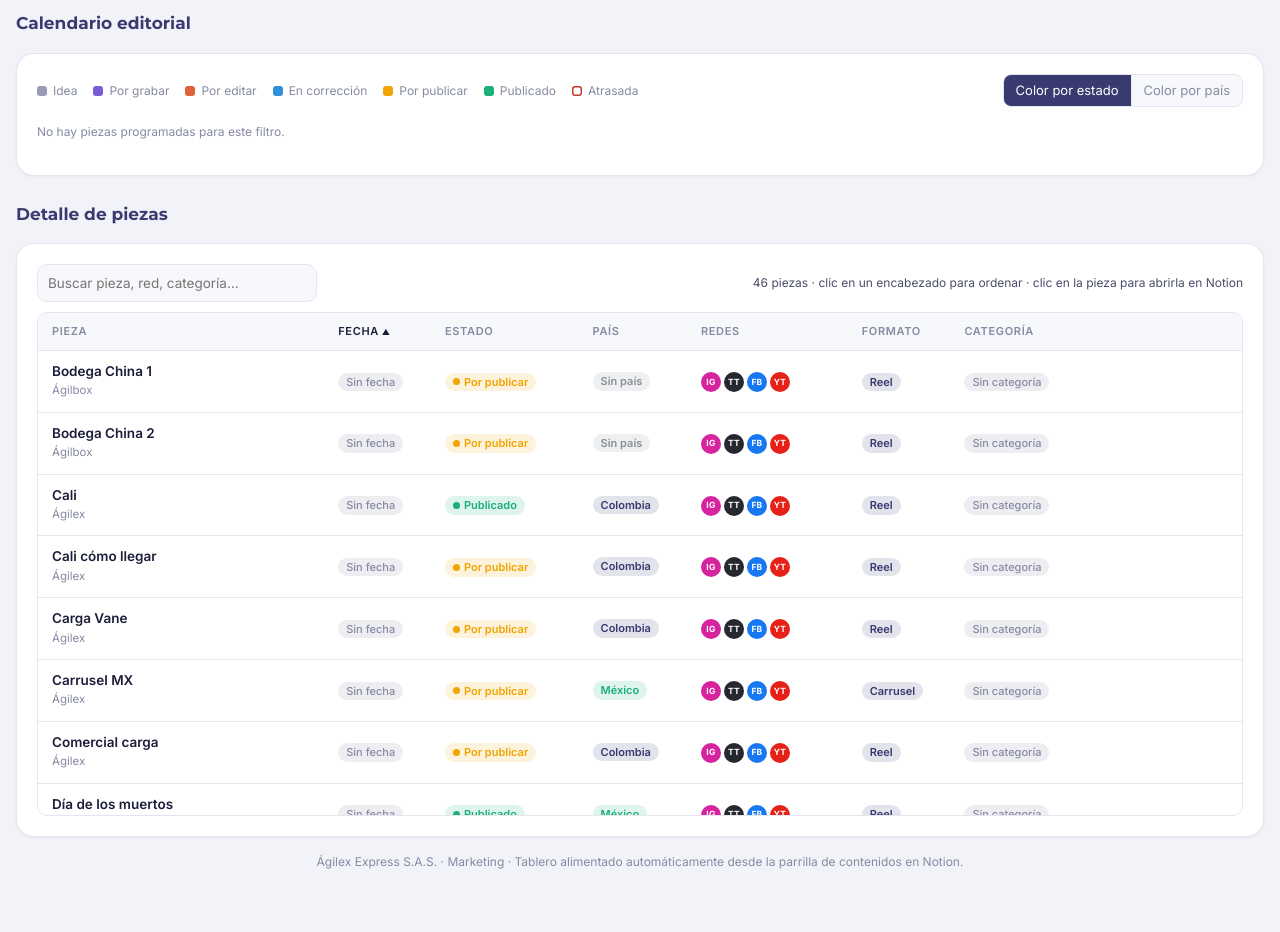
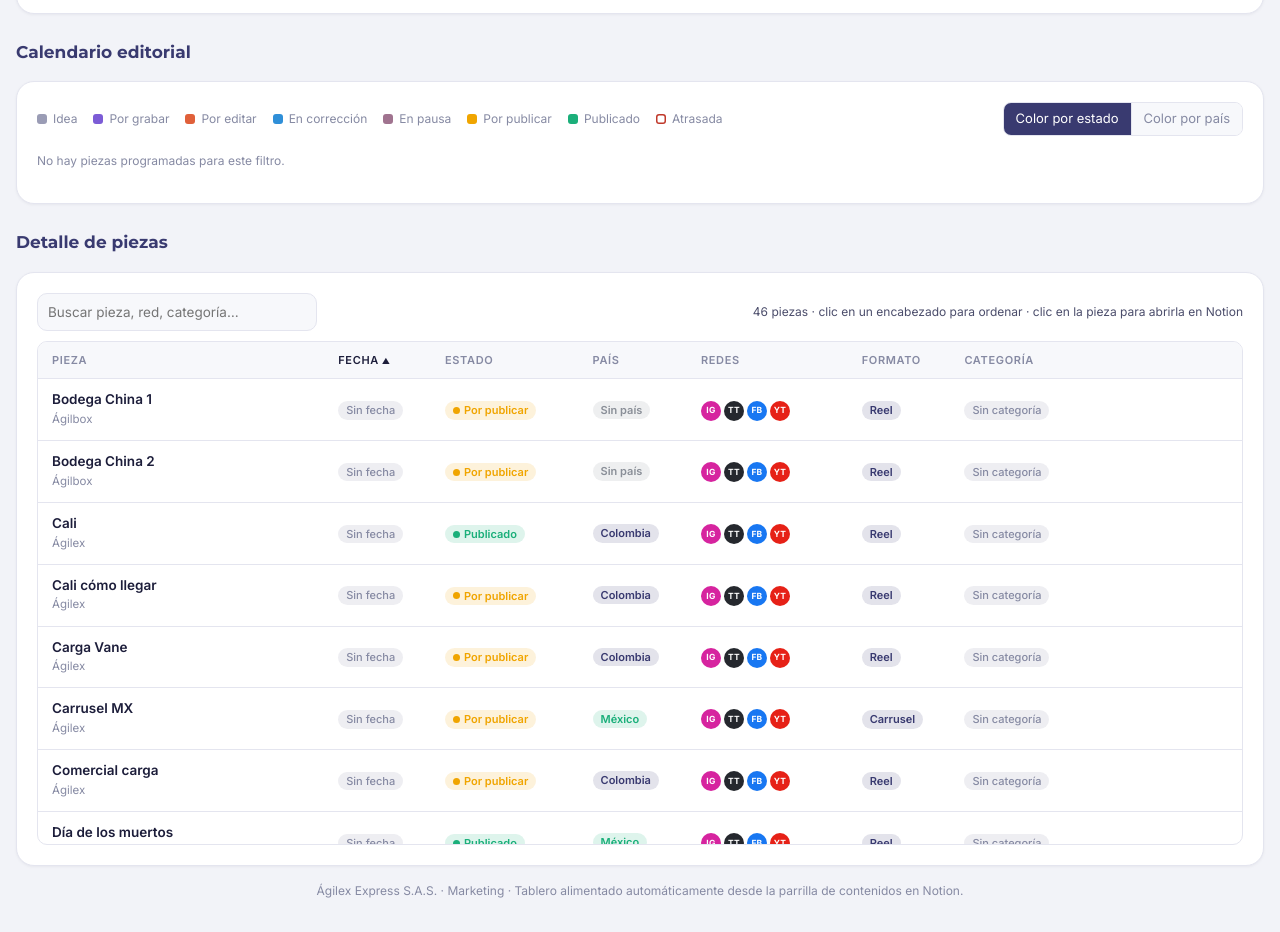
Before and after one commit to MarketingAgilex/parrilla-contenidos, a plain HTML site: page index.html in a window 1280 px wide. Shown: the part 2358-3290 px from the top of the page. Before the commit the page ends 3261 px from the top, so only its background shows below. Drawn offline with Linux system fonts and the light colour scheme.

Commit message:
Agrega estado En pausa y simplifica el registro
Co-Authored-By: Claude Opus 5.5 <noreply@anthropic.com>
Claude-Session: https://claude.ai/code/session_01VpUik1uF9sRaw1oyryT7pX

```diff
--- a/index.html
+++ b/index.html
@@ -11,7 +11,7 @@
   :root {
     --indigo: #393a70; --amber: #fcb614; --sky: #2f8fd8; --navy: #393a70; --navy-dd: #1b1c3d; --green: #138a46; --red: #c0392b;
     --st-idea: #9a9cb5; --st-grabar: #7c5cd6; --st-editar: #e0603a; --st-correccion: #2f8fd8;
-    --st-publicar: #f0a500; --st-publicado: #1baf7a; --st-sin: #c2c4d6;
+    --st-pausa: #a0738f; --st-publicar: #f0a500; --st-publicado: #1baf7a; --st-sin: #c2c4d6;
     --bg: #f2f3f8; --panel: #ffffff; --fg: #1c1d3a; --muted: #868aa3; --text2: #4b4d6b; --line: #e4e5ef; --soft: #edeef4; --field: #f7f8fb;
     --shadow: 0 1px 3px rgba(28, 29, 58, .05);
     --radius: 18px;
@@ -326,8 +326,8 @@
 (() => {
   const PAISES = ['Colombia', 'Ecuador', 'México', 'USA'];
   const MARCAS = ['Ágilbox', 'Comerciantex', 'TikTok Jose'];
-  const ORDEN_ESTADOS = ['Idea', 'Por grabar', 'Por editar', 'En corrección', 'Por publicar', 'Publicado', 'Sin estado'];
-  const COLOR_ESTADO = { 'Idea': 'var(--st-idea)', 'Por grabar': 'var(--st-grabar)', 'Por editar': 'var(--st-editar)', 'En corrección': 'var(--st-correccion)', 'Por publicar': 'var(--st-publicar)', 'Publicado': 'var(--st-publicado)', 'Sin estado': 'var(--st-sin)' };
+  const ORDEN_ESTADOS = ['Idea', 'Por grabar', 'Por editar', 'En corrección', 'En pausa', 'Por publicar', 'Publicado', 'Sin estado'];
+  const COLOR_ESTADO = { 'Idea': 'var(--st-idea)', 'Por grabar': 'var(--st-grabar)', 'Por editar': 'var(--st-editar)', 'En corrección': 'var(--st-correccion)', 'En pausa': 'var(--st-pausa)', 'Por publicar': 'var(--st-publicar)', 'Publicado': 'var(--st-publicado)', 'Sin estado': 'var(--st-sin)' };
   const COLOR_DIM = { red: '#393a70', categoria: '#fcb614', formato: '#2f8fd8', marca: '#8e90c4', pais: '#1baf7a', servicio: '#e2729d' };
   const MESES = ['enero', 'febrero', 'marzo', 'abril', 'mayo', 'junio', 'julio', 'agosto', 'septiembre', 'octubre', 'noviembre', 'diciembre'];
   const DIAS = ['domingo', 'lunes', 'martes', 'miércoles', 'jueves', 'viernes', 'sábado'];
@@ -368,7 +368,7 @@
       paisesN: paises.length ? paises : ['Sin país'], pais: paises.length ? paises.join(', ') : 'Sin país',
       redesTxt: redes.join(', ') || 'Sin red', categoriasTxt: cats.join(', ') || 'Sin categoría',
       mes: fecha ? fecha.slice(0, 7) : 'sin_fecha',
-      atrasada: !!fecha && fecha < hoy && est !== 'Publicado',
+      atrasada: !!fecha && fecha < hoy && est !== 'Publicado' && est !== 'En pausa',
       proxima: !!fecha && fecha >= hoy && fecha <= sumarDias(hoy, 7),
     };
   };
@@ -462,7 +462,8 @@
       ' y ', b(fN.format(n - prog)), ' esperan en el banco sin programar.');
 
     // Flujo de producción
-    const est = ORDEN_ESTADOS.map((e) => ({ label: e, n: c((r) => r.estado === e) })).filter((f) => f.label !== 'Sin estado' || f.n > 0);
+    const extra = [...new Set(rows.map((r) => r.estado))].filter((e) => !ORDEN_ESTADOS.includes(e));
+    const est = [...ORDEN_ESTADOS.slice(0, -1), ...extra, 'Sin estado'].map((e) => ({ label: e, n: c((r) => r.estado === e) })).filter((f) => ORDEN_ESTADOS.slice(0, -1).includes(f.label) || f.n > 0);
     est.total = n;
     barras($('c-estados'), est, (f) => COLOR_ESTADO[f.label]);
 
```
Also changed, not shown: 1 other file.
